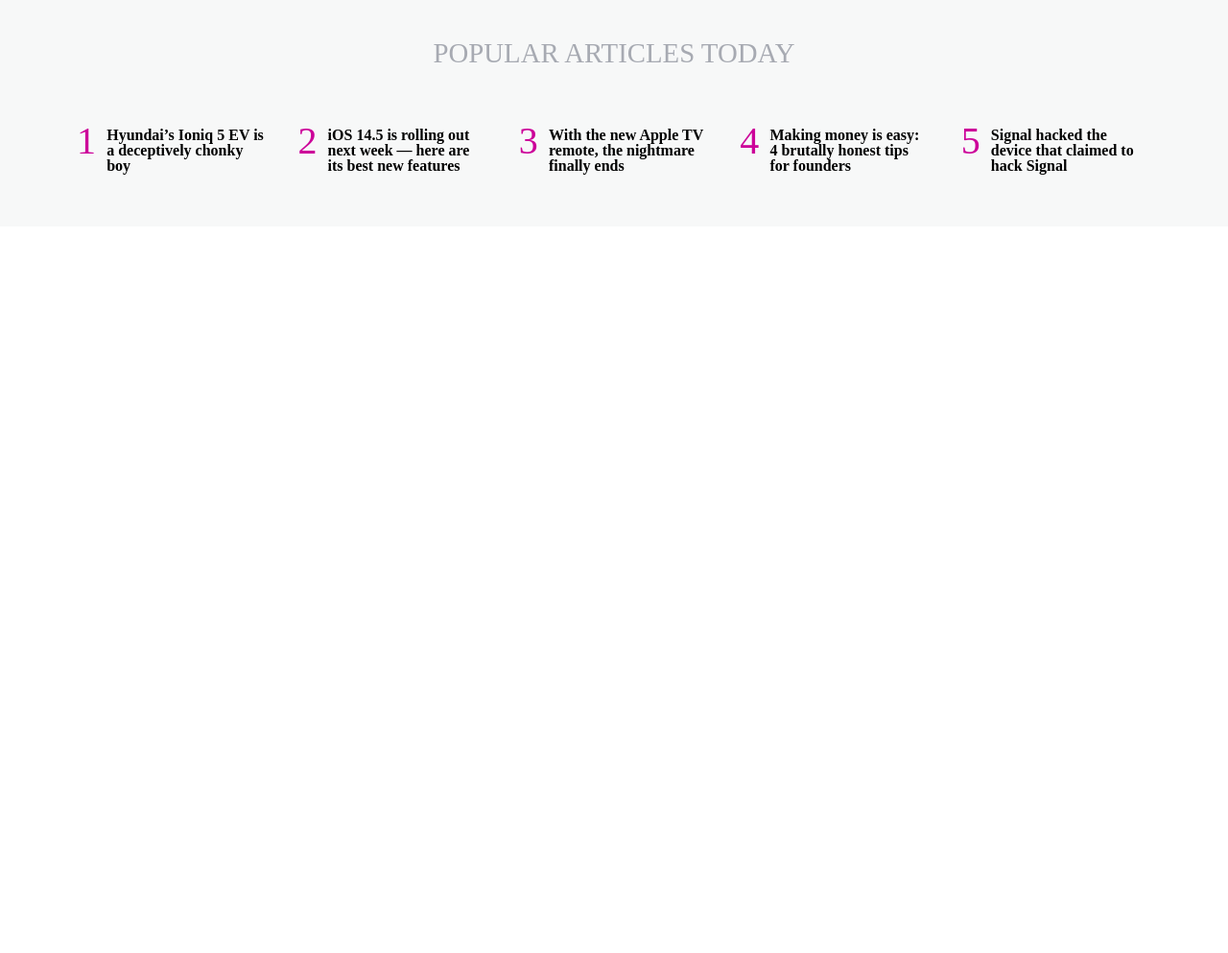
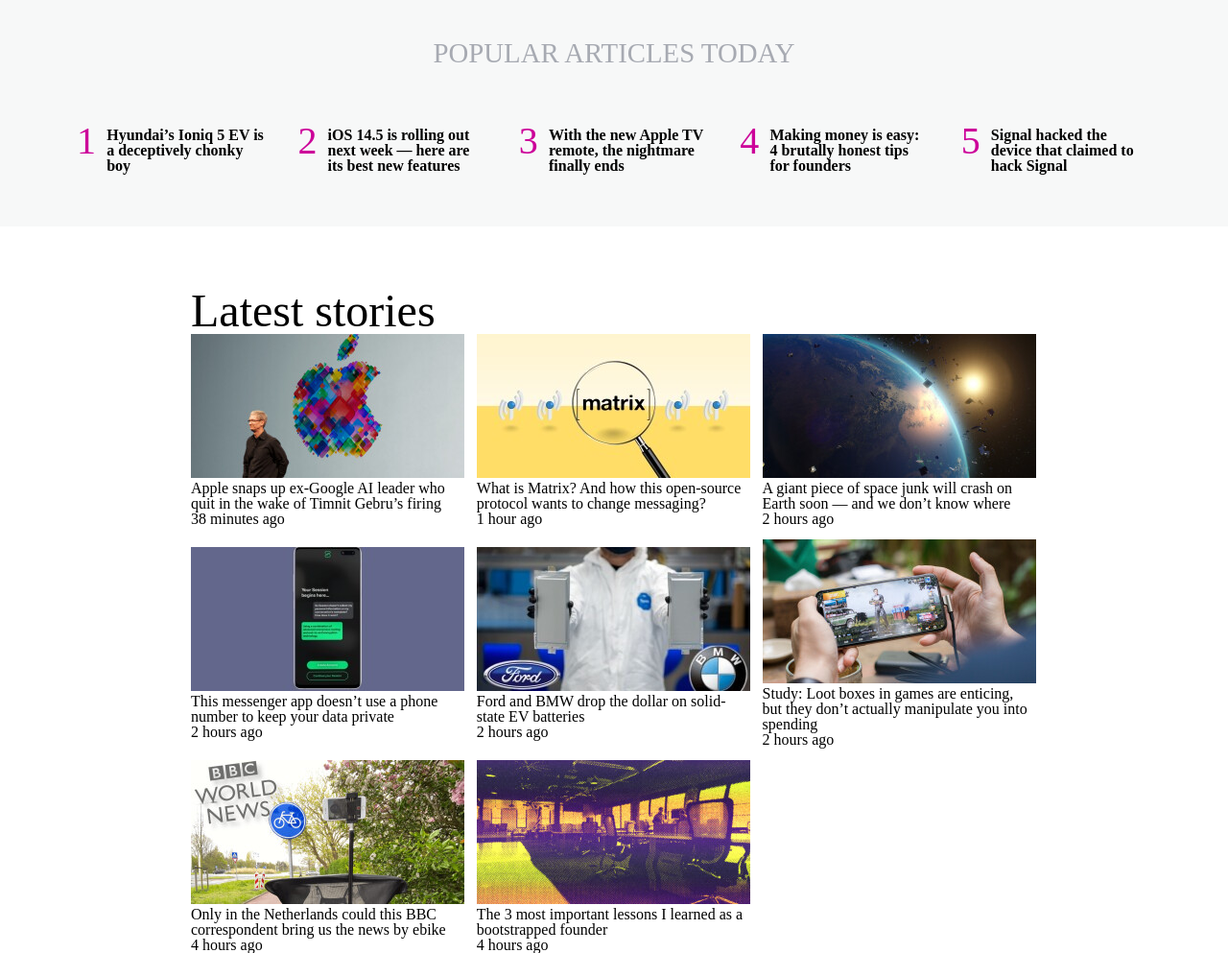
Before and after one commit to vicc30/the-next-web-clone, a plain HTML site: page index.html in a window 1280 px wide. Shown: the part 906-1899 px from the top of the page at 96% size. Before the commit the page ends 1206 px from the top, so only its background shows below. Drawn offline with Linux system fonts and the light colour scheme.

Commit message:
latest stories

```diff
--- a/index.html
+++ b/index.html
@@ -105,7 +105,45 @@
                     <p class="li-text">Signal hacked the device that claimed to hack Signal</p>
                 </div>
             </div>
-
+        </div>
+    </section>
+    <section class="container-latest">
+        <div class="latest">
+            <h2>Latest stories</h2>
+            <div class="container-stories">
+                <div class="storie"><img src="./images/storie1.png" alt="ex-Google AI leader">
+                    <p>Apple snaps up ex-Google AI leader who quit in the wake of Timnit Gebru’s firing</p>
+                    <p class="time">38 minutes ago</p>
+                </div>
+                <div class="storie"><img src="./images/storie2.jpeg" alt="Matrix?">
+                    <p>What is Matrix? And how this open-source protocol wants to change messaging?</p>
+                    <p class="time">1 hour ago</p>
+                </div>
+                <div class="storie"><img src="./images/storie3.jpeg" alt="A giant piece of space junk">
+                    <p>A giant piece of space junk will crash on Earth soon — and we don’t know where</p>
+                    <p class="time">2 hours ago</p>
+                </div>
+                <div class="storie"><img src="./images/storie4.jpeg" alt="Messenger app">
+                    <p>This messenger app doesn’t use a phone number to keep your data private</p>
+                    <p class="time">2 hours ago</p>
+                </div>
+                <div class="storie"><img src="./images/storie5.jpeg" alt="Ford and BMW">
+                    <p>Ford and BMW drop the dollar on solid-state EV batteries</p>
+                    <p class="time">2 hours ago</p>
+                </div>
+                <div class="storie"><img src="./images/storie6.jpeg" alt="Loot boxes">
+                    <p>Study: Loot boxes in games are enticing, but they don’t actually manipulate you into spending</p>
+                    <p class="time">2 hours ago</p>
+                </div>
+                <div class="storie"><img src="./images/storie7.png" alt="BBC correspondent">
+                    <p>Only in the Netherlands could this BBC correspondent bring us the news by ebike</p>
+                    <p class="time">4 hours ago</p>
+                </div>
+                <div class="storie"><img src="./images/storie8.png" alt="Office image">
+                    <p>The 3 most important lessons I learned as a bootstrapped founder</p>
+                    <p class="time">4 hours ago</p>
+                </div>
+            </div>
         </div>
     </section>
 </body>
--- a/style.css
+++ b/style.css
@@ -137,7 +137,7 @@ nav .logo-nav svg {
   .news {
     display: block;
     padding: 0;
-    margin:0
+    margin: 0;
   }
   .containers {
     height: 200px;
@@ -268,3 +268,45 @@ section .popular {
     line-height: 2;
   }
 }
+
+/* Latest news section */
+.container-latest {
+  max-width: 1310px;
+  margin: auto;
+}
+.latest {
+  margin: 0 4rem;
+}
+.latest h2 {
+  font-size: 3em;
+}
+.latest button {
+  display: flex;
+  margin: auto;
+}
+.container-stories {
+  display: flex;
+  flex-wrap: wrap;
+  flex-basis: 25%;
+  flex-grow: 1;
+  align-items: center;
+  gap: 0.8rem;
+}
+@media only screen and (max-width: 1310px) {
+  .container-latest {
+    max-width: 1010px;
+  }
+}
+@media only screen and (max-width: 1010px) {
+  .container-latest {
+    max-width: 720px;
+  }
+}
+@media only screen and (max-width: 710px) {
+  .container-latest {
+    max-width: 420px;
+  }
+}
+.storie {
+  max-width: 285px;
+}
```
Also changed, not shown: images/storie1.png (added), images/storie2.jpeg (added), images/storie3.jpeg (added), images/storie4.jpeg (added), images/storie5.jpeg (added), images/storie6.jpeg (added), images/storie7.png (added), images/storie8.png (added).
